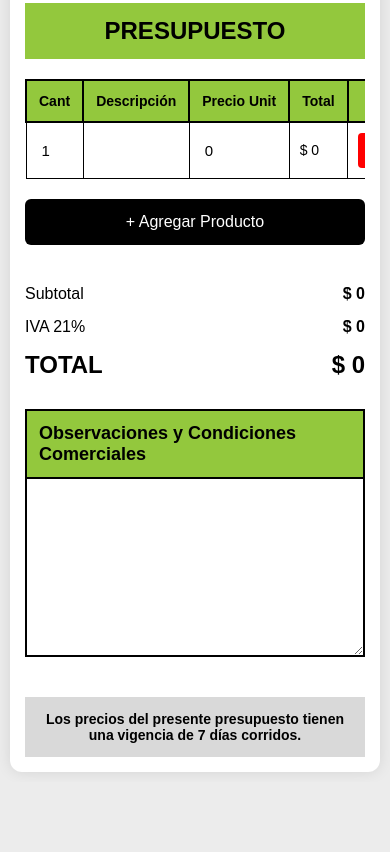
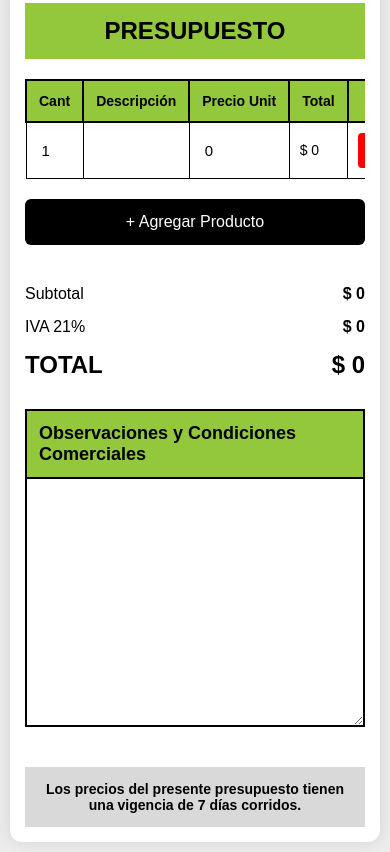
Before and after one commit to Natysol/cementos-del-sur-sa, a plain HTML site: page index.html in a window 390 px wide. Shown: the part 1003-1855 px from the top of the page. Before the commit the page ends 1785 px from the top, so only its background shows below. Drawn offline with nearby package versions, Linux system fonts and the light colour scheme.

Commit message:
Update styles.css

```diff
--- a/styles.css
+++ b/styles.css
@@ -306,32 +306,32 @@ table input{
   .final{
     font-size:24px !important;
   }
+/* OBSERVACIONES */
+
 .observaciones{
+  display:block;
   width:100%;
   margin-top:30px;
+  margin-bottom:30px;
 }
 
 .observaciones h3{
+  width:100%;
   background:#93c83d;
   padding:12px;
-  margin-bottom:0;
   font-size:18px;
   border:2px solid black;
   border-bottom:none;
 }
 
 .observaciones textarea{
+  display:block;
   width:100%;
-  min-height:180px;
+  min-height:250px;
   padding:15px;
   border:2px solid black;
   font-size:15px;
-  line-height:1.5;
+  line-height:1.6;
   resize:vertical;
-  display:block;
-}
-
-.observaciones textarea:focus{
-  outline:none;
 }
 }
```
